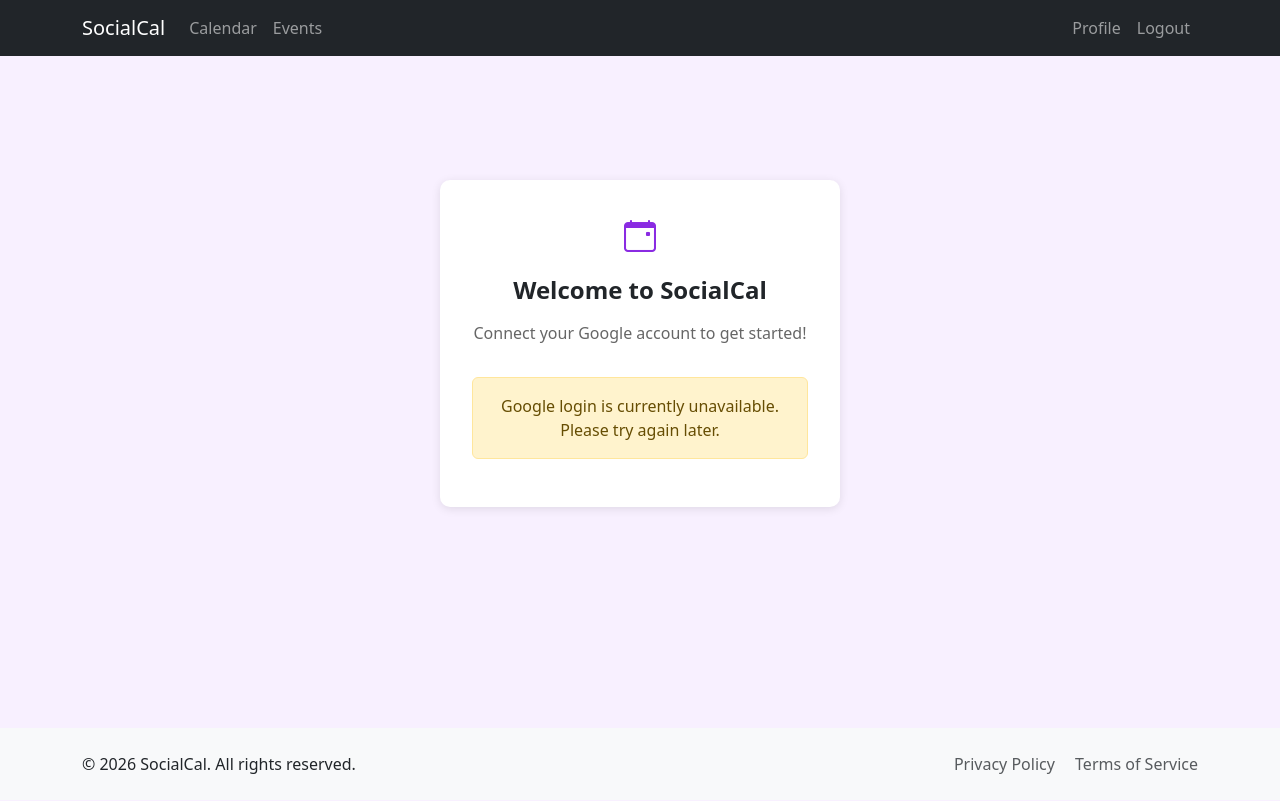
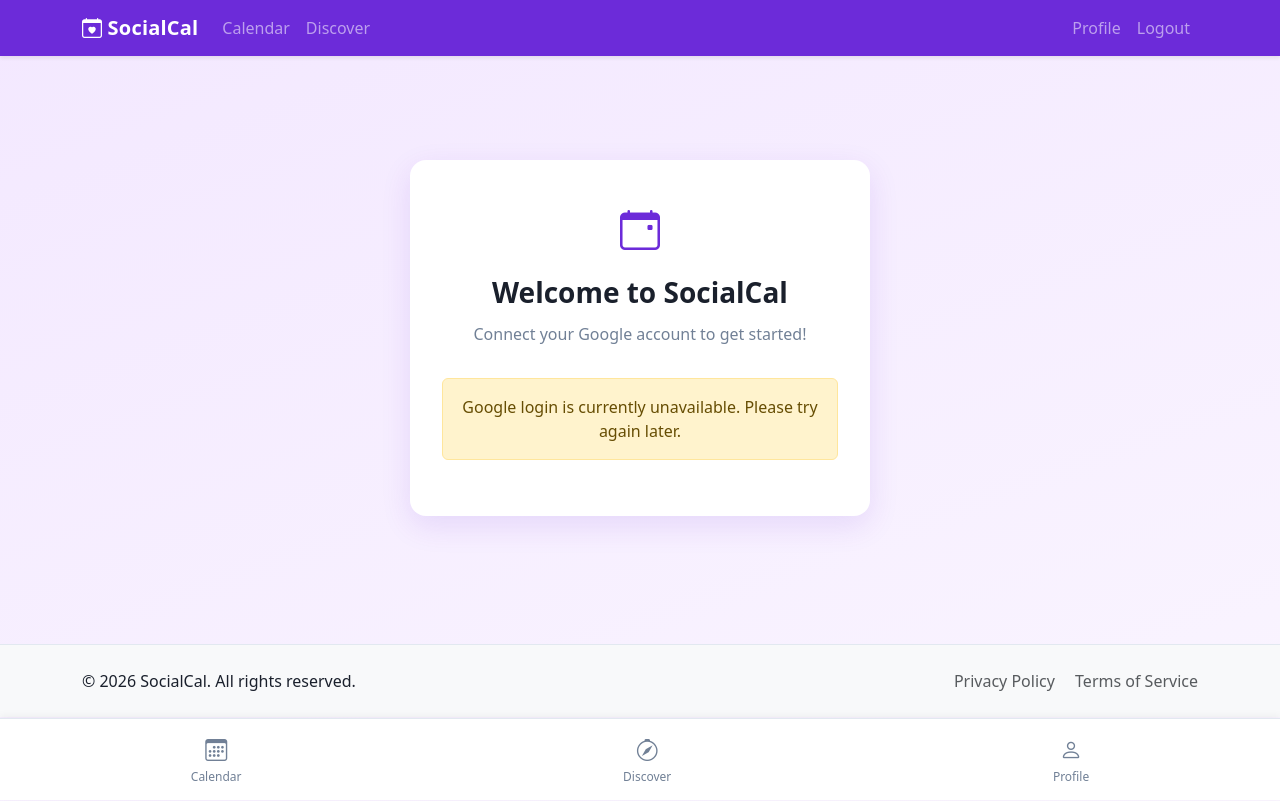
Before and after one commit to natea/socialcal, a Django app: page /onboarding/welcome/ in a window 1280 px wide. Before the commit the page ends 774 px from the top, so only its background shows below. Run offline with Django 4.2, Linux system fonts and the light colour scheme; the visitor is signed in with stand-in values (Sample User, id 1); some libraries are stand-ins or nearby versions.

Commit message:
Add v0 design system foundation: tokens, bottom nav, onboarding & month restyle
- static/css/style.css: purple design system (tokens, cards, buttons, bottom nav,
  calendar strip, onboarding/auth/discover components) layered on Bootstrap 5.3
- base.html: link design system, purple navbar, persistent bottom nav
  (Calendar/Discover/Profile) for authenticated users
- onboarding/welcome.html & calendar_app/month.html: adopt design-system classes
- tests/usability: Selenium StaticLiveServerTestCase suite (skips without a browser)
- core/tests/__init__.py: make core.tests a proper package

```diff
--- /dev/null
+++ b/static/css/style.css
@@ -0,0 +1,401 @@
+/*
+ * SocialCal design system — implements Kris's v0 wireframes (docs/wireframes/).
+ * Layered on top of Bootstrap 5.3 + Bootstrap Icons. Purple, mobile-app style
+ * with white rounded cards, soft shadows, a lavender onboarding backdrop, and a
+ * persistent bottom navigation (Calendar / Discover / Profile).
+ */
+
+:root {
+    /* Brand palette */
+    --sc-purple: #6c2bd9;
+    --sc-purple-dark: #5a23b6;
+    --sc-purple-light: #9f7aea;
+    --sc-purple-soft: #b794f4;
+    --sc-purple-100: #ede4ff;
+    --sc-lavender: #f3e8ff;
+    --sc-lavender-bg: #faf5ff;
+
+    /* Neutrals */
+    --sc-text: #1a202c;
+    --sc-text-muted: #718096;
+    --sc-border: #e2e8f0;
+    --sc-surface: #ffffff;
+    --sc-surface-alt: #f8f9fa;
+
+    /* Status */
+    --sc-success: #28a745;
+    --sc-danger: #dc3545;
+    --sc-star: #ffd700;
+
+    /* Shape & elevation */
+    --sc-radius: 12px;
+    --sc-radius-lg: 16px;
+    --sc-radius-pill: 9999px;
+    --sc-shadow-sm: 0 2px 4px rgba(0, 0, 0, 0.08);
+    --sc-shadow-md: 0 4px 12px rgba(0, 0, 0, 0.10);
+    --sc-shadow-lg: 0 10px 30px rgba(108, 43, 217, 0.12);
+
+    /* Bootstrap overrides so stock components inherit the theme */
+    --bs-primary: #6c2bd9;
+    --bs-primary-rgb: 108, 43, 217;
+    --bs-link-color: #6c2bd9;
+    --bs-link-hover-color: #5a23b6;
+}
+
+body {
+    color: var(--sc-text);
+    background-color: var(--sc-surface);
+}
+
+/* Leave room for the fixed bottom nav on authenticated app pages. */
+body.has-bottom-nav {
+    padding-bottom: 84px;
+}
+
+/* ----------------------------------------------------------------------------
+ * Buttons & links
+ * ------------------------------------------------------------------------- */
+.btn-primary,
+.btn-primary:focus {
+    background-color: var(--sc-purple);
+    border-color: var(--sc-purple);
+    font-weight: 600;
+}
+
+.btn-primary:hover,
+.btn-primary:active {
+    background-color: var(--sc-purple-dark) !important;
+    border-color: var(--sc-purple-dark) !important;
+}
+
+.btn-outline-primary {
+    color: var(--sc-purple);
+    border-color: var(--sc-purple);
+}
+
+.btn-outline-primary:hover,
+.btn-outline-primary.active {
+    background-color: var(--sc-purple);
+    border-color: var(--sc-purple);
+    color: #fff;
+}
+
+.btn-secondary-soft {
+    background-color: var(--sc-purple-soft);
+    border: none;
+    color: #fff;
+    font-weight: 600;
+}
+
+.btn-secondary-soft:hover {
+    background-color: var(--sc-purple-light);
+    color: #fff;
+}
+
+a {
+    color: var(--sc-purple);
+}
+
+a:hover {
+    color: var(--sc-purple-dark);
+}
+
+.text-purple {
+    color: var(--sc-purple) !important;
+}
+
+.bg-purple {
+    background-color: var(--sc-purple) !important;
+}
+
+/* ----------------------------------------------------------------------------
+ * Cards & surfaces
+ * ------------------------------------------------------------------------- */
+.sc-card,
+.card {
+    background: var(--sc-surface);
+    border: 1px solid var(--sc-border);
+    border-radius: var(--sc-radius-lg);
+    box-shadow: var(--sc-shadow-sm);
+}
+
+.sc-page-title {
+    font-weight: 700;
+    margin-bottom: 1.25rem;
+}
+
+.sc-chip {
+    display: inline-flex;
+    align-items: center;
+    padding: 4px 12px;
+    border-radius: var(--sc-radius-pill);
+    background-color: var(--sc-purple-100);
+    color: var(--sc-purple-dark);
+    font-size: 14px;
+    font-weight: 500;
+}
+
+/* ----------------------------------------------------------------------------
+ * Top navbar (purple theme)
+ * ------------------------------------------------------------------------- */
+.navbar.sc-navbar {
+    background-color: var(--sc-purple) !important;
+    box-shadow: var(--sc-shadow-sm);
+}
+
+.sc-navbar .navbar-brand {
+    font-weight: 700;
+    letter-spacing: 0.2px;
+}
+
+/* ----------------------------------------------------------------------------
+ * Bottom navigation (Calendar / Discover / Profile)
+ * ------------------------------------------------------------------------- */
+.sc-bottom-nav {
+    position: fixed;
+    bottom: 0;
+    left: 0;
+    right: 0;
+    z-index: 1030;
+    display: flex;
+    justify-content: space-around;
+    align-items: center;
+    background: var(--sc-surface);
+    border-top: 1px solid var(--sc-border);
+    box-shadow: 0 -2px 8px rgba(0, 0, 0, 0.05);
+    padding: 8px 0;
+}
+
+.sc-bottom-nav .nav-link {
+    display: flex;
+    flex-direction: column;
+    align-items: center;
+    gap: 2px;
+    color: var(--sc-text-muted);
+    font-size: 12px;
+    font-weight: 500;
+    text-decoration: none;
+    padding: 6px 18px;
+    border-radius: var(--sc-radius);
+    transition: color 0.15s ease, background-color 0.15s ease;
+}
+
+.sc-bottom-nav .nav-link i {
+    font-size: 22px;
+}
+
+.sc-bottom-nav .nav-link:hover {
+    color: var(--sc-purple);
+}
+
+.sc-bottom-nav .nav-link.active {
+    color: var(--sc-purple);
+    background-color: var(--sc-purple-100);
+}
+
+/* ----------------------------------------------------------------------------
+ * Calendar — weekly date strip (calendar_app/week.html)
+ * ------------------------------------------------------------------------- */
+.day-column {
+    text-align: center;
+    cursor: pointer;
+}
+
+.day-column .day-name {
+    color: var(--sc-text-muted);
+    font-size: 13px;
+    margin-bottom: 4px;
+}
+
+.day-column .day-number {
+    width: 44px;
+    height: 44px;
+    line-height: 40px;
+    border-radius: 50%;
+    border: 2px solid transparent;
+    display: inline-block;
+    font-weight: 600;
+    transition: background-color 0.15s ease, color 0.15s ease;
+}
+
+.day-column:hover .day-number:not(.selected) {
+    background-color: var(--sc-purple-100);
+}
+
+.day-column .day-number.selected {
+    background-color: var(--sc-purple);
+    color: #fff;
+    border-color: transparent;
+}
+
+.day-column .day-number.today:not(.selected) {
+    border-color: var(--sc-purple);
+    color: var(--sc-purple);
+    background-color: transparent;
+}
+
+/* Calendar — month grid (calendar_app/month.html) */
+.calendar-month td {
+    height: 90px;
+    vertical-align: top;
+}
+
+.calendar-month .event-pill {
+    display: block;
+    background-color: var(--sc-purple);
+    color: #fff;
+    border-radius: 6px;
+    padding: 2px 6px;
+    margin-bottom: 3px;
+    font-size: 12px;
+    overflow: hidden;
+    text-overflow: ellipsis;
+    white-space: nowrap;
+}
+
+.calendar-month .event-pill a {
+    color: #fff;
+    text-decoration: none;
+}
+
+/* Event cards in day detail / lists */
+.event-card {
+    transition: box-shadow 0.2s ease, transform 0.1s ease;
+    border-radius: var(--sc-radius);
+}
+
+.event-card:hover {
+    box-shadow: var(--sc-shadow-md);
+    transform: translateY(-1px);
+}
+
+/* ----------------------------------------------------------------------------
+ * Onboarding flow (lavender backdrop + centered white card)
+ * ------------------------------------------------------------------------- */
+body.sc-onboarding {
+    background: linear-gradient(160deg, var(--sc-lavender) 0%, var(--sc-lavender-bg) 100%);
+    min-height: 100vh;
+}
+
+.onboarding-container {
+    max-width: 460px;
+    margin: 80px auto;
+    padding: 2.5rem 2rem;
+    background: var(--sc-surface);
+    border-radius: var(--sc-radius-lg);
+    box-shadow: var(--sc-shadow-lg);
+    text-align: center;
+}
+
+.onboarding-icon {
+    color: var(--sc-purple);
+    font-size: 2.5rem;
+    margin-bottom: 1rem;
+}
+
+.onboarding-title {
+    font-size: 28px;
+    font-weight: 700;
+    margin-bottom: 0.75rem;
+}
+
+.onboarding-text {
+    color: var(--sc-text-muted);
+    margin-bottom: 2rem;
+}
+
+.onboarding-container .btn {
+    border-radius: var(--sc-radius);
+    padding: 12px 20px;
+    font-weight: 600;
+}
+
+/* ----------------------------------------------------------------------------
+ * Auth pages (login / signup / password reset) — purple card layout
+ * ------------------------------------------------------------------------- */
+.sc-auth-wrapper {
+    max-width: 460px;
+    margin: 60px auto;
+}
+
+.sc-auth-card {
+    background: var(--sc-surface);
+    border-radius: var(--sc-radius-lg);
+    box-shadow: var(--sc-shadow-lg);
+    padding: 2.5rem 2rem;
+}
+
+.sc-auth-card h1,
+.sc-auth-card h2 {
+    font-weight: 700;
+    text-align: center;
+    margin-bottom: 1.5rem;
+}
+
+.sc-auth-card .form-control {
+    border-radius: var(--sc-radius);
+    padding: 12px 14px;
+}
+
+.sc-auth-card .btn-primary {
+    width: 100%;
+    border-radius: var(--sc-radius);
+    padding: 12px;
+}
+
+/* ----------------------------------------------------------------------------
+ * Discover feed (card stack with action bar)
+ * ------------------------------------------------------------------------- */
+.discover-card {
+    max-width: 520px;
+    margin: 0 auto;
+    background: var(--sc-surface);
+    border: 1px solid var(--sc-border);
+    border-radius: var(--sc-radius-lg);
+    box-shadow: var(--sc-shadow-md);
+    overflow: hidden;
+}
+
+.discover-card .discover-banner {
+    width: 100%;
+    height: 200px;
+    object-fit: cover;
+}
+
+.discover-actions {
+    display: flex;
+    justify-content: center;
+    align-items: center;
+    gap: 18px;
+    padding: 16px 0;
+}
+
+.discover-actions .action-button {
+    width: 52px;
+    height: 52px;
+    border-radius: 50%;
+    border: 1px solid var(--sc-border);
+    background: var(--sc-surface);
+    display: flex;
+    align-items: center;
+    justify-content: center;
+    box-shadow: var(--sc-shadow-sm);
+    cursor: pointer;
+    color: var(--sc-text-muted);
+}
+
+.discover-actions .action-button.primary {
+    background: var(--sc-purple);
+    color: #fff;
+    border-color: var(--sc-purple);
+    width: 60px;
+    height: 60px;
+}
+
+/* ----------------------------------------------------------------------------
+ * Footer
+ * ------------------------------------------------------------------------- */
+footer.sc-footer {
+    background: var(--sc-surface-alt);
+    border-top: 1px solid var(--sc-border);
+}
--- a/templates/base.html
+++ b/templates/base.html
@@ -7,6 +7,7 @@
     <title>{% block title %}SocialCal{% endblock %}</title>
     <link href="https://cdn.jsdelivr.net/npm/bootstrap@5.3.0/dist/css/bootstrap.min.css" rel="stylesheet">
     <link rel="stylesheet" href="https://cdn.jsdelivr.net/npm/bootstrap-icons@1.11.3/font/bootstrap-icons.min.css">
+    <link rel="stylesheet" href="{% static 'css/style.css' %}">
     {% block extra_css %}{% endblock %}
     <script src="https://sdk.scdn.co/spotify-player.js"></script>
     <script>
@@ -15,10 +16,13 @@
         };
     </script>
 </head>
-<body class="d-flex flex-column min-vh-100">
-    <nav class="navbar navbar-expand-lg navbar-dark bg-dark">
+{% with ns=request.resolver_match.namespace %}
+<body class="d-flex flex-column min-vh-100{% if user.is_authenticated %} has-bottom-nav{% endif %}{% block body_class %}{% endblock %}">
+    <nav class="navbar navbar-expand-lg navbar-dark sc-navbar">
         <div class="container">
-            <a class="navbar-brand" href="{% url 'core:home' %}">SocialCal</a>
+            <a class="navbar-brand" href="{% url 'core:home' %}">
+                <i class="bi bi-calendar-heart"></i> SocialCal
+            </a>
             <button class="navbar-toggler" type="button" data-bs-toggle="collapse" data-bs-target="#navbarNav">
                 <span class="navbar-toggler-icon"></span>
             </button>
@@ -28,7 +32,7 @@
                         <a class="nav-link" href="{% url 'calendar:index' %}">Calendar</a>
                     </li>
                     <li class="nav-item">
-                        <a class="nav-link" href="{% url 'events:list' %}">Events</a>
+                        <a class="nav-link" href="{% url 'events:list' %}">Discover</a>
                     </li>
                 </ul>
                 <ul class="navbar-nav">
@@ -66,7 +70,7 @@
         {% block content %}{% endblock %}
     </div>
 
-    <footer class="bg-light py-4 mt-5">
+    <footer class="sc-footer py-4 mt-5">
         <div class="container">
             <div class="row">
                 <div class="col-md-6">
@@ -80,10 +84,30 @@
         </div>
     </footer>
 
+    {% if user.is_authenticated %}
+    <nav class="sc-bottom-nav" aria-label="Primary">
+        <a class="nav-link{% if ns == 'calendar' %} active{% endif %}" href="{% url 'calendar:index' %}">
+            <i class="bi bi-calendar3"></i>
+            <span>Calendar</span>
+        </a>
+        <a class="nav-link{% if ns == 'events' %} active{% endif %}" href="{% url 'events:list' %}">
+            <i class="bi bi-compass"></i>
+            <span>Discover</span>
+        </a>
+        {% if user.email %}
+        <a class="nav-link{% if ns == 'profiles' %} active{% endif %}" href="{% url 'profiles:detail' email=user.email %}">
+            <i class="bi bi-person"></i>
+            <span>Profile</span>
+        </a>
+        {% endif %}
+    </nav>
+    {% endif %}
+
     <!-- JavaScript Dependencies -->
     <script src="https://code.jquery.com/jquery-3.7.1.min.js"></script>
     <script src="https://cdn.jsdelivr.net/npm/bootstrap@5.3.0/dist/js/bootstrap.bundle.min.js"></script>
     <script src="{% static 'js/webcal-handler.js' %}"></script>
     {% block extra_js %}{% endblock %}
 </body>
+{% endwith %}
 </html>
--- a/templates/onboarding/welcome.html
+++ b/templates/onboarding/welcome.html
@@ -2,101 +2,7 @@
 {% load static %}
 {% load socialaccount %}
 
-{% block extra_css %}
-<style>
-.onboarding-container {
-    max-width: 400px;
-    margin: 100px auto;
-    padding: 2rem;
-    background: white;
-    border-radius: 10px;
-    box-shadow: 0 2px 10px rgba(0, 0, 0, 0.1);
-    text-align: center;
-}
-
-.onboarding-icon {
-    color: #8A2BE2;
-    font-size: 2rem;
-    margin-bottom: 1rem;
-}
-
-.onboarding-title {
-    font-size: 24px;
-    font-weight: bold;
-    margin-bottom: 1rem;
-}
-
-.onboarding-text {
-    color: #666;
-    margin-bottom: 2rem;
-}
-
-.google-button {
-    background: white;
-    color: #444;
-    border: 1px solid #ddd;
-    padding: 0.8rem 2rem;
-    border-radius: 5px;
-    text-decoration: none;
-    display: block;
-    margin: 0 auto;
-    transition: background-color 0.3s;
-    width: 100%;
-    max-width: 300px;
-}
-
-.google-button:hover {
-    background: #f5f5f5;
-    text-decoration: none;
-    color: #444;
-}
-
-.google-icon {
-    margin-right: 0.5rem;
-    vertical-align: middle;
-}
-
-body {
-    background-color: #F8F0FF;
-}
-
-.card {
-    background: white;
-    border-radius: 12px;
-    box-shadow: 0 4px 6px rgba(0, 0, 0, 0.1);
-}
-
-.btn-primary {
-    background-color: #4285f4;
-    border-color: #4285f4;
-    font-weight: 500;
-    padding: 12px 24px;
-    transition: all 0.2s;
-}
-
-.btn-primary:hover {
-    background-color: #3367d6;
-    border-color: #3367d6;
-    transform: translateY(-1px);
-}
-
-.btn-link {
-    color: #666;
-}
-
-.btn-link:hover {
-    color: #333;
-}
-
-a {
-    color: #4285f4;
-}
-
-a:hover {
-    color: #3367d6;
-}
-</style>
-{% endblock %}
+{% block body_class %} sc-onboarding{% endblock %}
 
 {% block content %}
 <div class="onboarding-container">
@@ -107,7 +13,7 @@ a:hover {
     <p class="onboarding-text">Connect your Google account to get started!</p>
 
     {% if has_google_provider %}
-    <a href="{% provider_login_url 'google' process='oauth' scope='openid email profile https://www.googleapis.com/auth/calendar.readonly https://www.googleapis.com/auth/calendar.events' next='/onboarding/event-types/' %}" class="google-button">
+    <a href="{% provider_login_url 'google' process='oauth' scope='openid email profile https://www.googleapis.com/auth/calendar.readonly https://www.googleapis.com/auth/calendar.events' next='/onboarding/event-types/' %}" class="google-button btn btn-light border w-100">
         <img src="{% static 'images/google-icon.svg' %}" alt="Google" class="google-icon" width="20">
         Continue with Google
     </a>
```
Also changed, not shown: templates/calendar_app/month.html (+12 -8 lines), tests/usability/test_design_flows.py (added, +159 -0 lines), tests/__init__.py (added), tests/usability/__init__.py (added).
